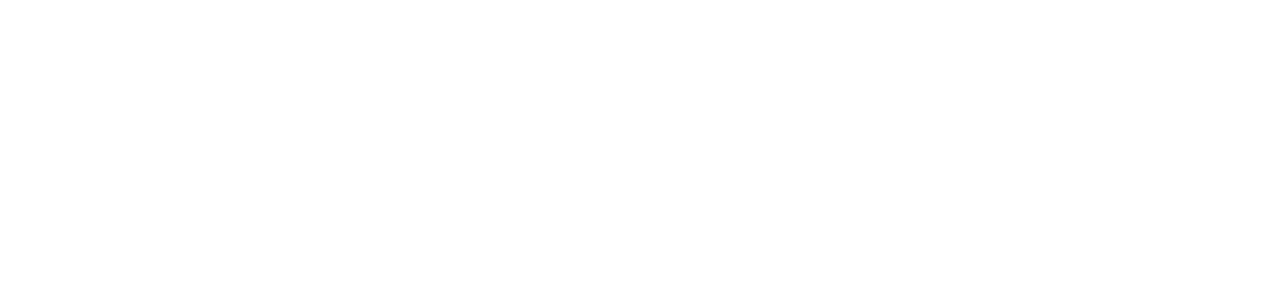
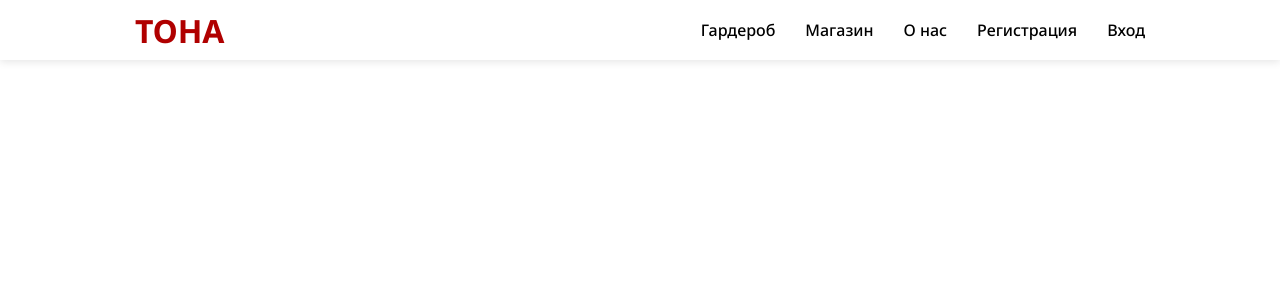
Before and after one commit to lnnsss/tones-frontend, a React (Vite) app: page / in a window 1280 px wide. Shown: the top 300 px of the page. Built offline with nearby package versions, Linux system fonts and the light colour scheme; a web font is replaced by a local one.

Commit message:
header added

```diff
--- a/index.html
+++ b/index.html
@@ -4,7 +4,7 @@
     <meta charset="UTF-8" />
     <link rel="icon" type="image/svg+xml" href="/logo.svg" />
     <meta name="viewport" content="width=device-width, initial-scale=1.0" />
-    <title>TONES</title>
+    <title>ТОНА</title>
   </head>
   <body>
     <div id="root"></div>
--- a/src/components/Header/index.tsx
+++ b/src/components/Header/index.tsx
@@ -1,11 +1,58 @@
 import React from 'react';
+import s from './styles.module.css';
+import { useStores } from '../../stores/root-store-context';
+import { Link } from 'react-router-dom';
+import {observer} from "mobx-react-lite";
 
-const Header = () => {
+const Header = observer(() => {
+    const {
+        header: { isMenuOpen, toggleMenu },
+        token: { token }
+    } = useStores();
+
     return (
-        <div>
+        <header className={s.header}>
+            <div className={`${s.header__container} __container`}>
+                <Link to="/" className={s.logo}>ТОНА</Link>
 
-        </div>
+                <nav className={s.desktopNav}>
+                    <ul>
+                        <li><Link to="/wardrobe">Гардероб</Link></li>
+                        <li><Link to="/shop">Магазин</Link></li>
+                        <li><Link to="/about">О нас</Link></li>
+                        {token ? (
+                            <li><Link to="/profile">Профиль</Link></li>
+                        ) : (
+                            <>
+                                <li><Link to="/registration">Регистрация</Link></li>
+                                <li><Link to="/login">Вход</Link></li>
+                            </>
+                        )}
+                    </ul>
+                </nav>
+
+                <button className={s.burger} onClick={toggleMenu}>
+                    <span />
+                </button>
+            </div>
+
+            <nav className={`${s.mobileMenu} ${isMenuOpen ? s.open : ''}`}>
+                <ul>
+                    <li><Link to="/wardrobe" onClick={toggleMenu}>Гардероб</Link></li>
+                    <li><Link to="/shop" onClick={toggleMenu}>Магазин</Link></li>
+                    <li><Link to="/about" onClick={toggleMenu}>О нас</Link></li>
+                    {token ? (
+                        <li><Link to="/account" onClick={toggleMenu}>Аккаунт</Link></li>
+                    ) : (
+                        <>
+                            <li><Link to="/register" onClick={toggleMenu}>Регистрация</Link></li>
+                            <li><Link to="/login" onClick={toggleMenu}>Вход</Link></li>
+                        </>
+                    )}
+                </ul>
+            </nav>
+        </header>
     );
-};
+});
 
 export default Header;
--- a/src/components/Header/styles.module.css
+++ b/src/components/Header/styles.module.css
@@ -0,0 +1,128 @@
+.header {
+    position: fixed;
+    top: 0;
+    left: 0;
+    width: 100%;
+    background-color: var(--white);
+    z-index: 999;
+    box-shadow: 0 2px 8px rgba(0, 0, 0, 0.1);
+}
+
+.header__container {
+    display: flex;
+    justify-content: space-between;
+    align-items: center;
+    max-width: var(--maxWidth);
+    margin: 0 auto;
+    padding: 0 15px;
+    height: 60px;
+}
+
+.logo {
+    font-family: var(--baseFontFamily);
+    font-size: 32px;
+    font-weight: 700;
+    color: var(--mainColor);
+}
+
+.desktopNav ul {
+    display: flex;
+    gap: 30px;
+}
+
+.desktopNav li,
+.mobileMenu li {
+    list-style: none;
+}
+
+.desktopNav a {
+    text-decoration: none;
+    font-weight: 500;
+    color: var(--black);
+    transition: color 0.3s ease;
+}
+
+.desktopNav a:hover {
+    color: var(--mainColor);
+}
+
+/* --- Бургер --- */
+
+.burger {
+    display: none;
+    flex-direction: column;
+    justify-content: space-between;
+    width: 30px;
+    height: 21px;
+    background: transparent;
+    cursor: pointer;
+}
+
+.burger span,
+.burger::before,
+.burger::after {
+    content: '';
+    display: block;
+    width: 100%;
+    height: 3px;
+    background-color: var(--black);
+    border-radius: 2px;
+    transition: all 0.3s ease;
+}
+.mobileMenu {
+    position: absolute;
+    top: 60px;
+    left: 0;
+    width: 100%;
+    background-color: var(--white);
+    transform: translateY(-100%);
+    opacity: 0;
+    visibility: hidden;
+    transition: all 0.4s ease-in-out;
+    z-index: 998;
+    box-shadow: 0 4px 12px rgba(0, 0, 0, 0.1);
+}
+
+.mobileMenu.open {
+    transform: translateY(0);
+    opacity: 1;
+    visibility: visible;
+}
+
+.mobileMenu ul {
+    display: flex;
+    flex-direction: column;
+    gap: 15px;
+    padding: 20px 15px;
+    align-items: center;
+    text-align: center;
+}
+
+.mobileMenu a {
+    font-size: 18px;
+    color: var(--black);
+    transition: color 0.3s ease;
+    width: 100%;
+    padding: 10px 0;
+    border-radius: 4px;
+}
+
+.mobileMenu a:hover {
+    color: var(--mainColor);
+    background-color: #f5f5f5;
+}
+
+/*----media-------------------------------------------*/
+
+@media (max-width: 768px) {
+    .logo {
+        font-size: 24px;
+        font-weight: 700;
+    }
+    .desktopNav {
+        display: none;
+    }
+    .burger {
+        display: flex;
+    }
+}
--- a/src/stores/header-store.ts
+++ b/src/stores/header-store.ts
@@ -1,7 +1,7 @@
 import { makeAutoObservable } from "mobx";
 
 class HeaderStore {
-    isMenuOpen: Boolean = false;
+    isMenuOpen = false;
 
     constructor() {
         makeAutoObservable(this)
--- a/src/styles/index.css
+++ b/src/styles/index.css
@@ -9,7 +9,7 @@
     --white: #ffffff;
     --grey: #9CA3AF;
     --black: #000000;
-    --mainColor: #007CAD;
+    --mainColor: #B00000;
     --baseFontSize: 16px;
     --baseFontWeight: 400;
     --baseFontFamily: "Noto Sans", sans-serif;
```
